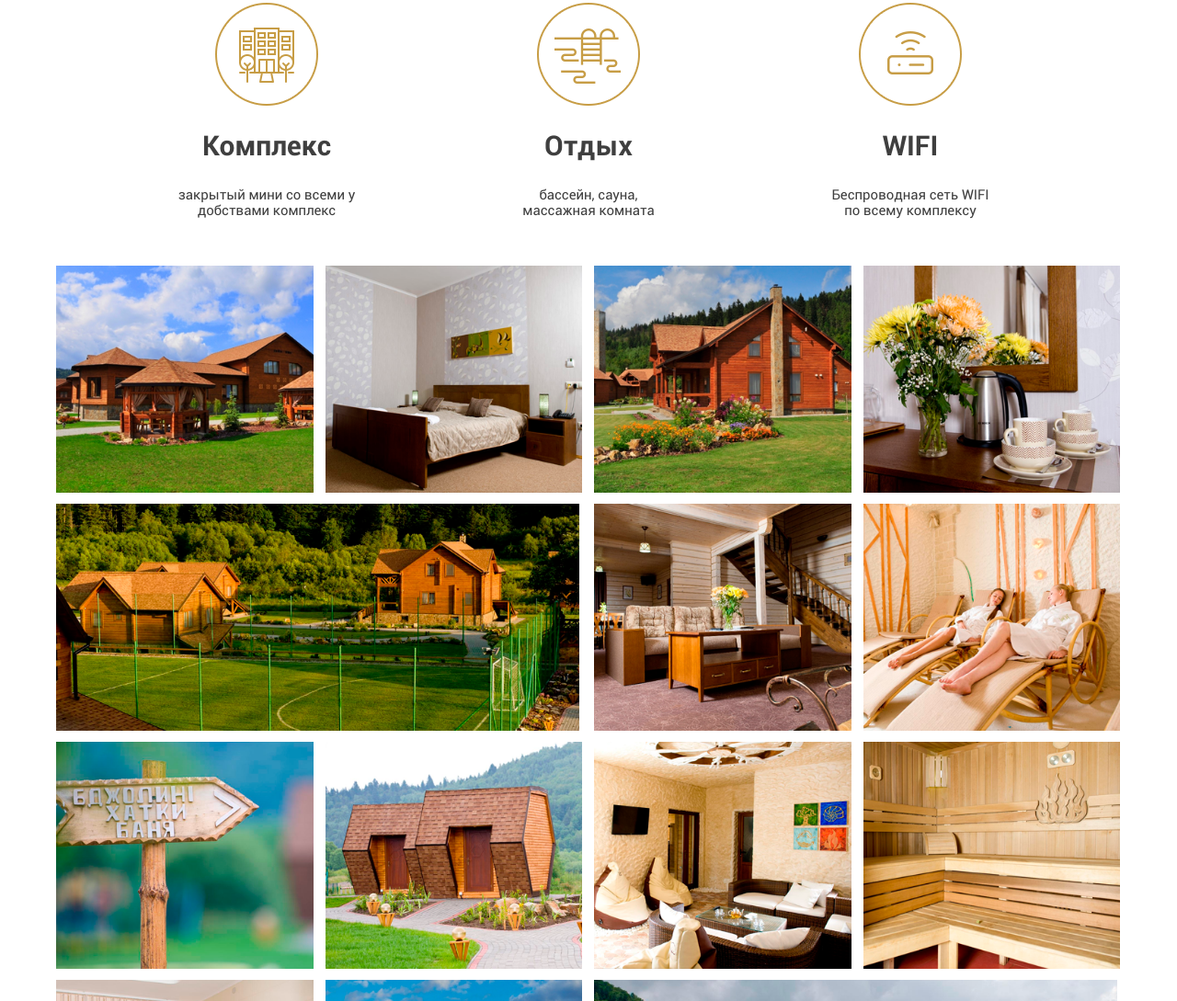
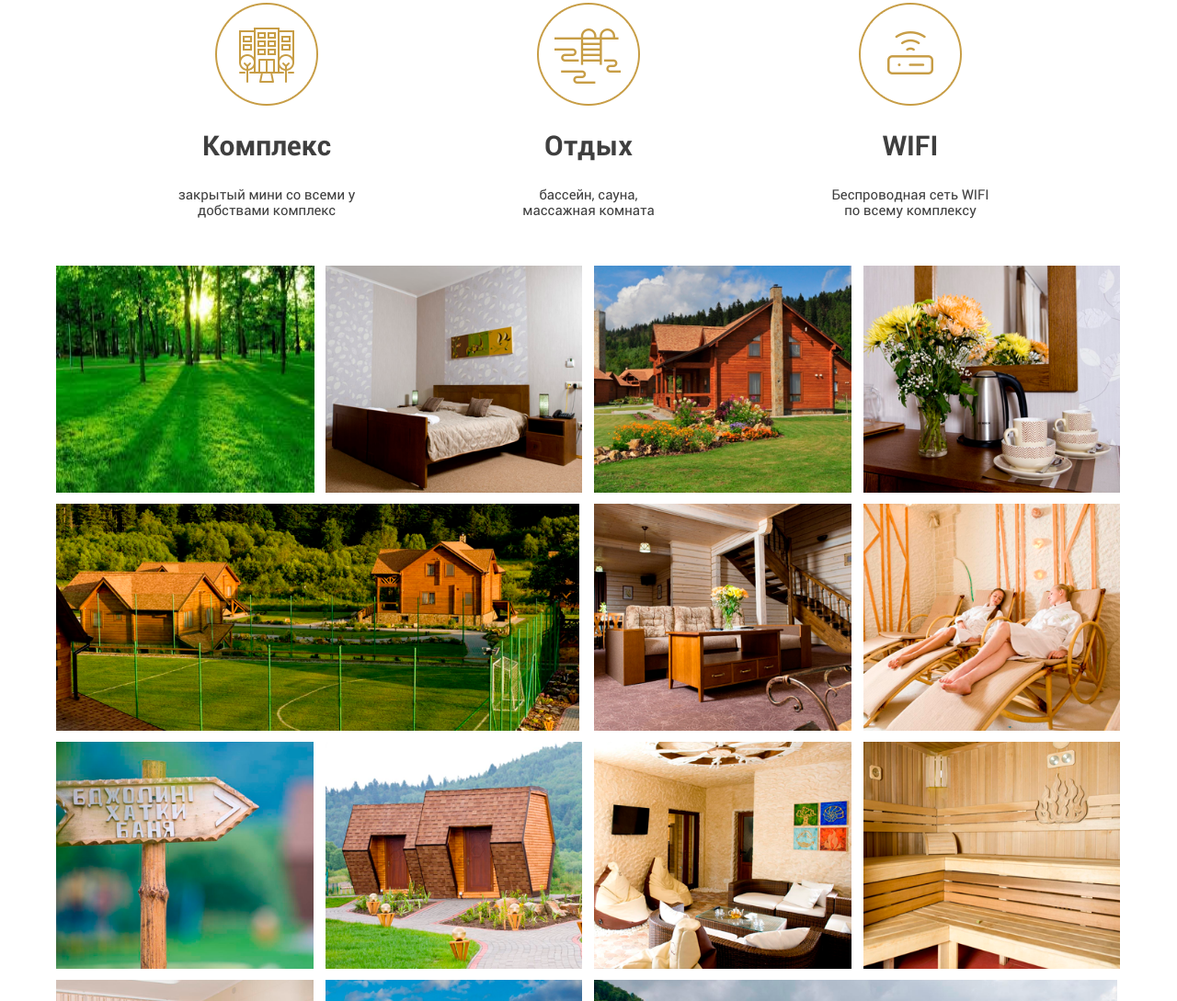
Before and after one commit to Lulca/Leleka006, a website: page app/index.html in a window 1280 px wide. Shown: the part 766-1855 px from the top of the page at 92% size. Drawn offline with Linux system fonts and the light colour scheme; files that its build step writes are made by us from their sources.

Commit message:
check opera, mozila

```diff
--- a/app/index.html
+++ b/app/index.html
@@ -189,7 +189,7 @@
   <section class="photos">
     <div class="container">
       <div class="row">
-        <div class="col-md-3 col-sm-6"><img src="img/photo1.png" class="img-responsive"></div>
+        <div class="col-md-3 col-sm-6"><img src="img/nature.jpg" class="img-responsive"></div>
         <div class="col-md-3 col-sm-6"><img src="img/photo2.png" class="img-responsive"></div>
         <div class="col-md-3 col-sm-6"><img src="img/photo3.png" class="img-responsive"></div>
         <div class="col-md-3 col-sm-6"><img src="img/photo4.png" class="img-responsive"></div>
--- a/app/sass/base/_media.scss
+++ b/app/sass/base/_media.scss
@@ -103,7 +103,7 @@
 }
 
 //different size of img solution
-@media only screen and (min-width: 1220px) {
+@media only screen and (min-width: 1200px) {
 	.photos {
 		img {
 			height: 247px;
@@ -111,7 +111,7 @@
 	}
 }
 
-@media only screen and (min-width: 992px) and (max-width: 1219px){
+@media only screen and (min-width: 992px) and (max-width: 1199px){
 	.photos {
 		img {
 			height: 203px;
--- a/app/sass/templates/_index.scss
+++ b/app/sass/templates/_index.scss
@@ -154,6 +154,7 @@
         font-size: 16px;
         .phone-item {
             margin-bottom: 10px;
+            // color: #000;
         }
     }
 }
```
Also changed, not shown: app/css/main.css.
